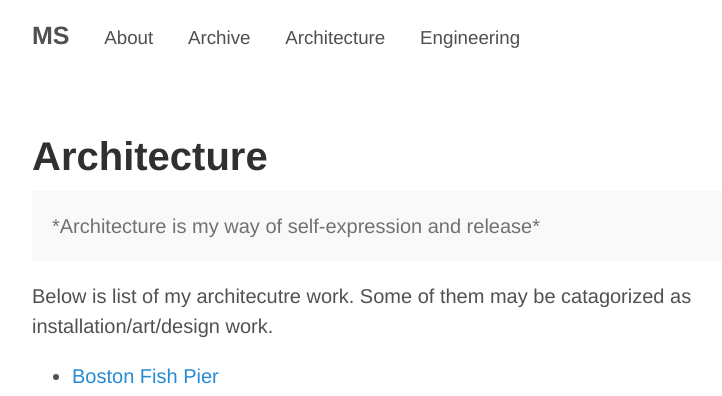
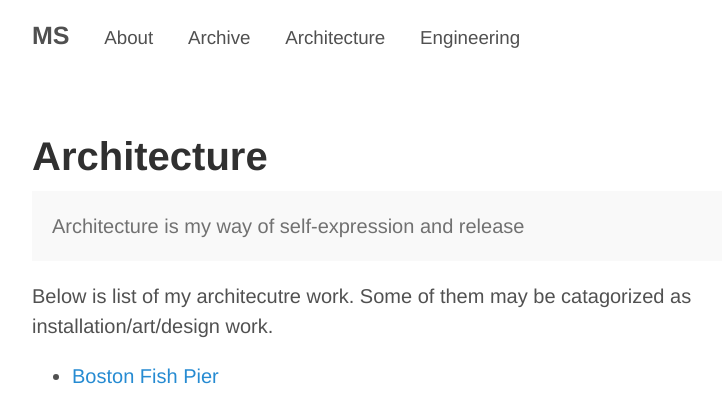
Before and after one commit to somniumm/somniumm.github.io, a Jekyll site: the page built from architecture.md, in a window 1280 px wide. Shown: the top 396 px of the page, without its empty margins (248-970 px from the left). Built offline with Jekyll 4.4.1, drawn with Linux system fonts in a browser that asks for light colours; Markdown is read by kramdown in place of the engine named in the settings.

```diff
--- a/architecture.md
+++ b/architecture.md
@@ -4,7 +4,7 @@ title: Architecture
 ---
 
 <p class="message">
-  *Architecture is my way of self-expression and release*
+  Architecture is my way of self-expression and release
 </p>
 
 Below is list of my architecutre work. Some of them may be catagorized as installation/art/design work.
```
Also changed, not shown: engineering.md (added, +11 -0 lines).
